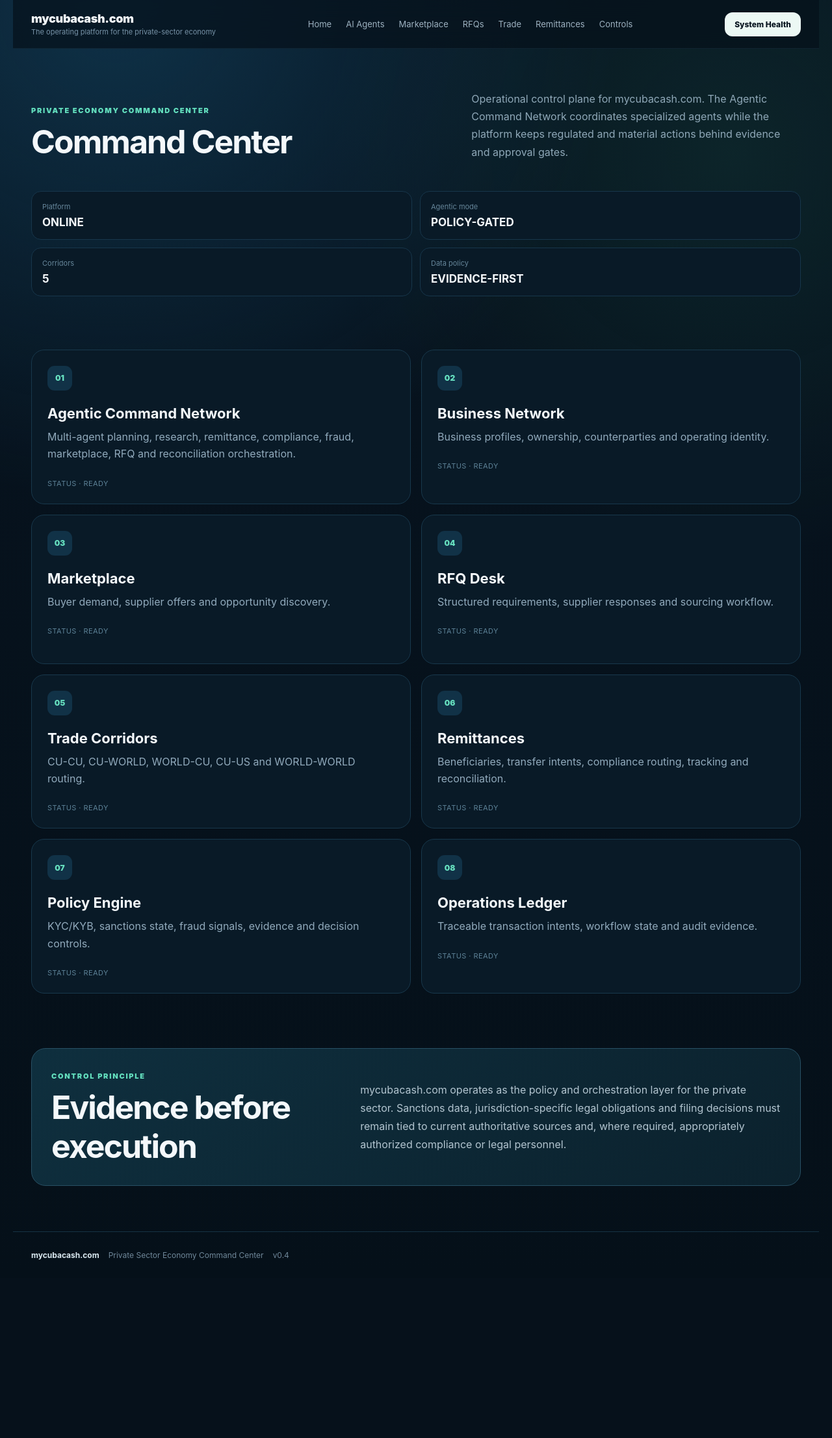
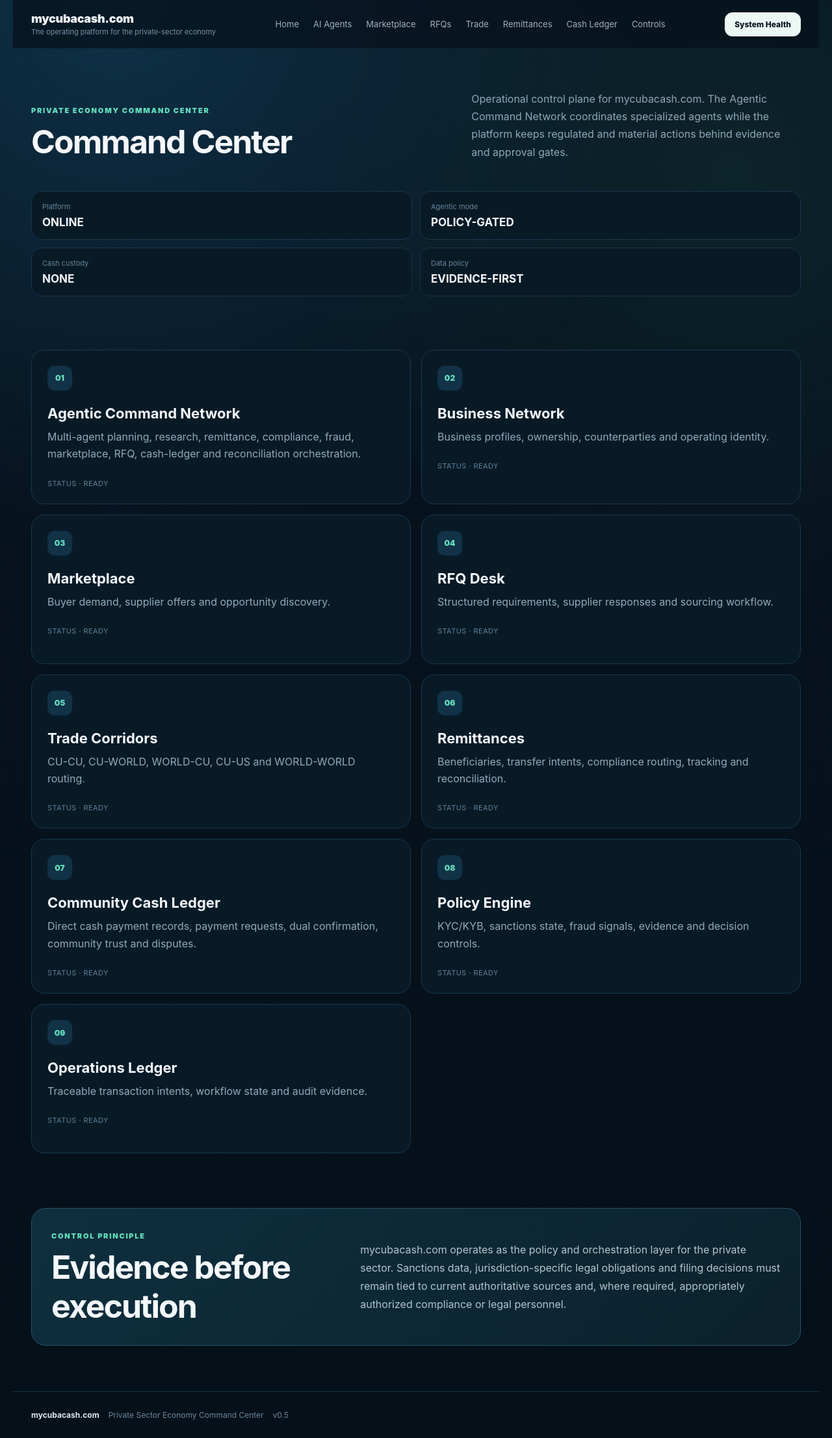
Before and after one commit to SAHJONY/CUBACASH, a Next.js app: page /en/dashboard in a window 1280 px wide. Shown: the whole page at 65% size. Before the commit the page ends 1967 px from the top, so only its background shows below. Built offline with nearby package versions, Linux system fonts and the light colour scheme.

Commit message:
Integrate Community Cash Ledger into Command Center

```diff
--- a/app/[locale]/dashboard/page.tsx
+++ b/app/[locale]/dashboard/page.tsx
@@ -1,12 +1,13 @@
 import { copy, localeOf } from '@/lib/i18n';
 
 const modules = [
-  {k:'Agentic Command Network',d:'Multi-agent planning, research, remittance, compliance, fraud, marketplace, RFQ and reconciliation orchestration.',s:'READY'},
+  {k:'Agentic Command Network',d:'Multi-agent planning, research, remittance, compliance, fraud, marketplace, RFQ, cash-ledger and reconciliation orchestration.',s:'READY'},
   {k:'Business Network',d:'Business profiles, ownership, counterparties and operating identity.',s:'READY'},
   {k:'Marketplace',d:'Buyer demand, supplier offers and opportunity discovery.',s:'READY'},
   {k:'RFQ Desk',d:'Structured requirements, supplier responses and sourcing workflow.',s:'READY'},
   {k:'Trade Corridors',d:'CU-CU, CU-WORLD, WORLD-CU, CU-US and WORLD-WORLD routing.',s:'READY'},
   {k:'Remittances',d:'Beneficiaries, transfer intents, compliance routing, tracking and reconciliation.',s:'READY'},
+  {k:'Community Cash Ledger',d:'Direct cash payment records, payment requests, dual confirmation, community trust and disputes.',s:'READY'},
   {k:'Policy Engine',d:'KYC/KYB, sanctions state, fraud signals, evidence and decision controls.',s:'READY'},
   {k:'Operations Ledger',d:'Traceable transaction intents, workflow state and audit evidence.',s:'READY'}
 ] as const;
@@ -19,7 +20,7 @@
   return <main className="shell" dir={rtl?'rtl':'ltr'}>
     <nav className="nav">
       <a href={`/${locale}`} className="brandwrap"><div className="brand">mycubacash.com</div><small>{t.tag}</small></a>
-      <div className="navlinks"><a href={`/${locale}`}>Home</a><a href={`/${locale}/agents`}>AI Agents</a><span>{t.market}</span><span>{t.rfq}</span><span>{t.trade}</span><a href={`/${locale}/remittances`}>Remittances</a><span>{t.compliance}</span></div>
+      <div className="navlinks"><a href={`/${locale}`}>Home</a><a href={`/${locale}/agents`}>AI Agents</a><span>{t.market}</span><span>{t.rfq}</span><span>{t.trade}</span><a href={`/${locale}/remittances`}>Remittances</a><a href={`/${locale}/cash`}>Cash Ledger</a><span>{t.compliance}</span></div>
       <a className="miniCta" href="/api/health">System Health</a>
     </nav>
 
@@ -28,7 +29,7 @@
       <div className="previewGrid">
         <div><span>Platform</span><strong>ONLINE</strong></div>
         <div><span>Agentic mode</span><strong>POLICY-GATED</strong></div>
-        <div><span>Corridors</span><strong>5</strong></div>
+        <div><span>Cash custody</span><strong>NONE</strong></div>
         <div><span>Data policy</span><strong>EVIDENCE-FIRST</strong></div>
       </div>
     </section>
@@ -40,6 +41,6 @@
     </section>
 
     <section className="policyBlock"><div><span className="eyebrow">CONTROL PRINCIPLE</span><h2>Evidence before execution</h2></div><p>{t.policyNotice}</p></section>
-    <footer className="footer"><strong>mycubacash.com</strong><span>Private Sector Economy Command Center</span><span>v0.4</span></footer>
+    <footer className="footer"><strong>mycubacash.com</strong><span>Private Sector Economy Command Center</span><span>v0.5</span></footer>
   </main>;
 }
```
